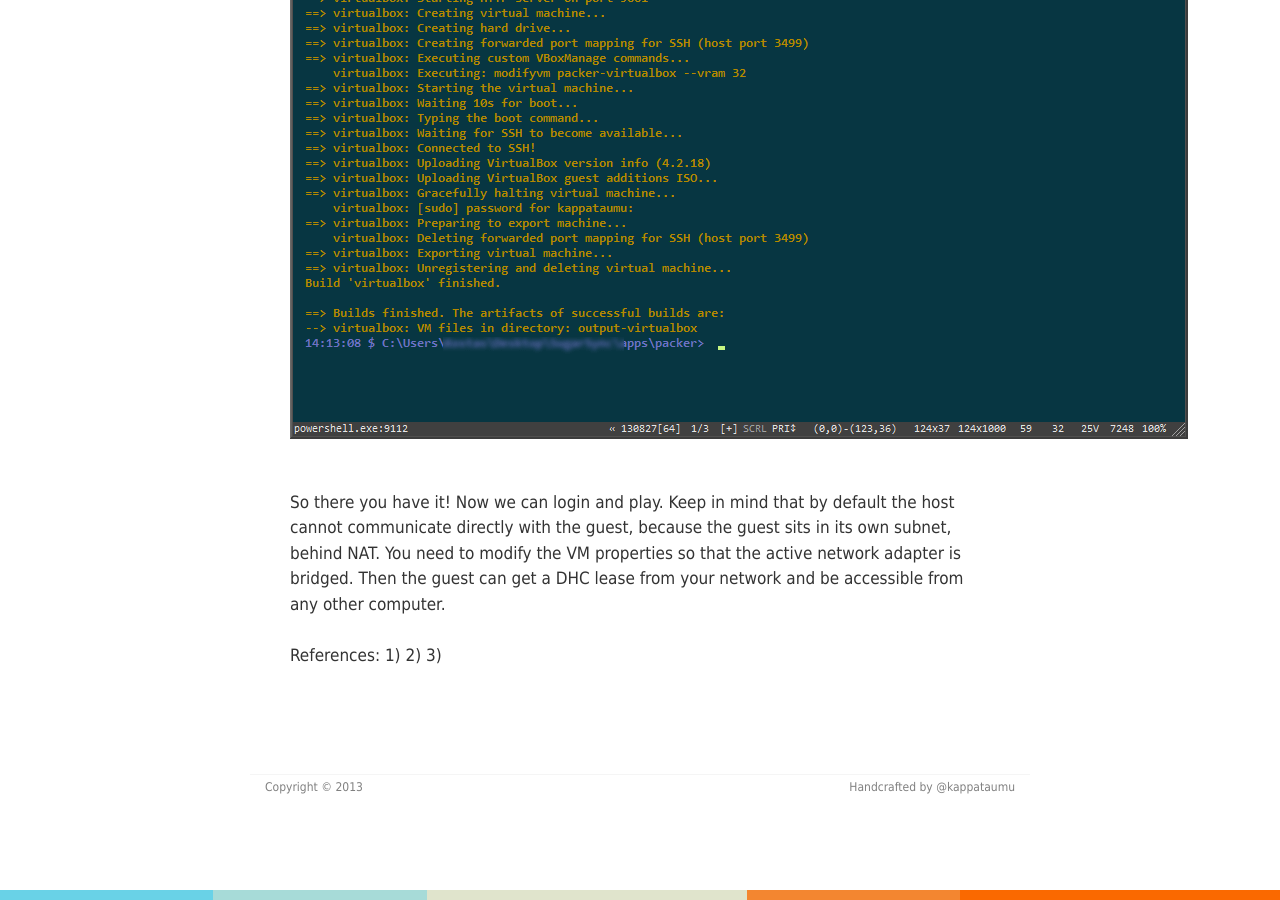
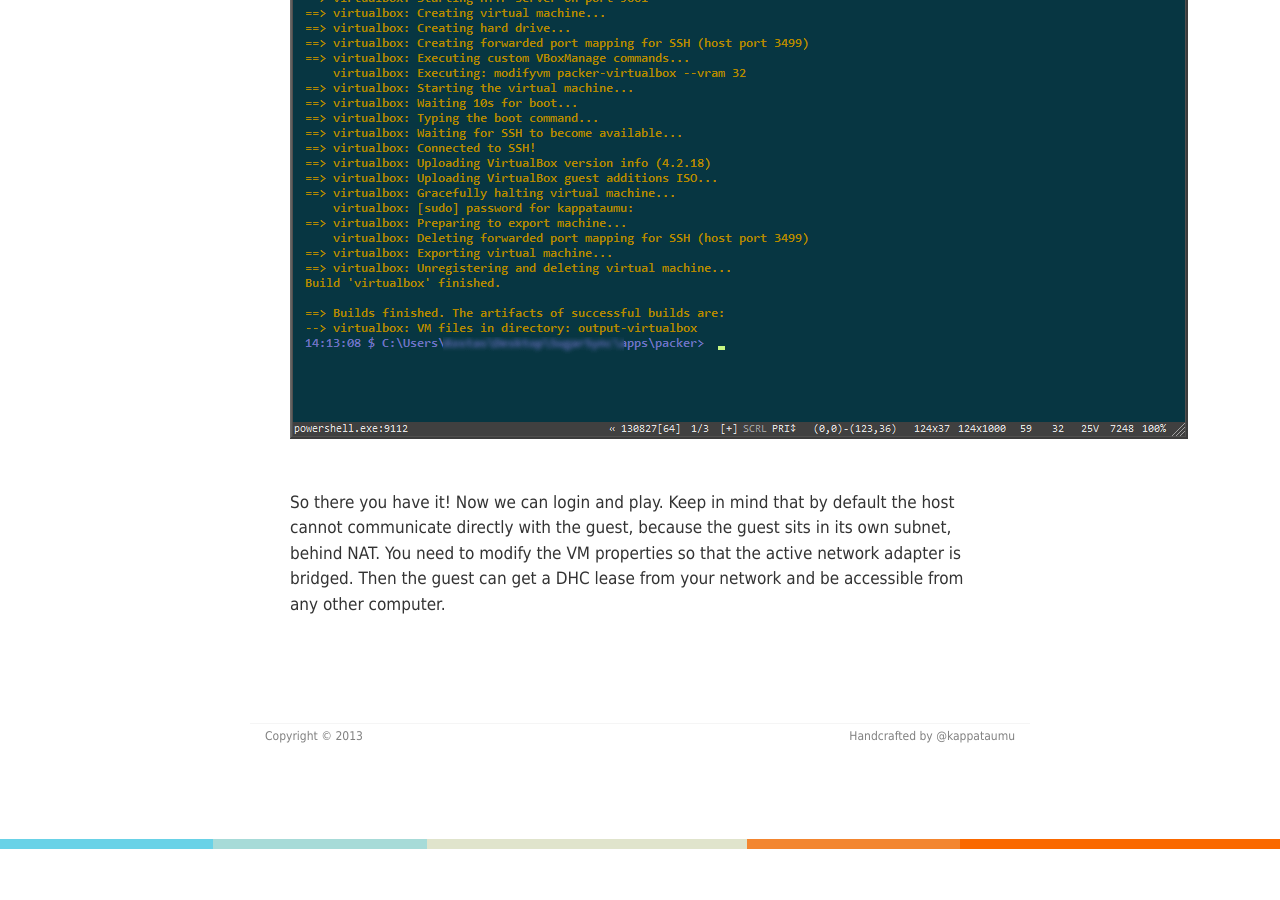
Before and after one commit to ik-fractel/kappataumu.github.com, a Jekyll site: the page built from _posts/2013-09-08-creating-an-Ubuntu-VM-with-packer.md, in a window 1280 px wide and 900 px high, scrolled down 4974 px. Built offline with Jekyll 4.4.1, drawn with Linux system fonts in a browser that asks for light colours; Markdown is read by kramdown in place of the engine named in the settings; after the commit the page ends 5823 px from its top, so only the background shows below that.

```diff
--- a/_posts/2013-09-08-creating-an-Ubuntu-VM-with-packer.md
+++ b/_posts/2013-09-08-creating-an-Ubuntu-VM-with-packer.md
@@ -170,8 +170,3 @@
 ![conemu_packer_updated.png](/uploads/conemu_packer_updated.png)
 
 So there you have it! Now we can login and play. Keep in mind that by default the host cannot communicate directly with the guest, because the guest sits in its own subnet, behind NAT. You need to modify the VM properties so that the active network adapter is bridged. Then the guest can get a DHC lease from your network and be accessible from any other computer.
-
-References:
-1)
-2)
-3)
```
